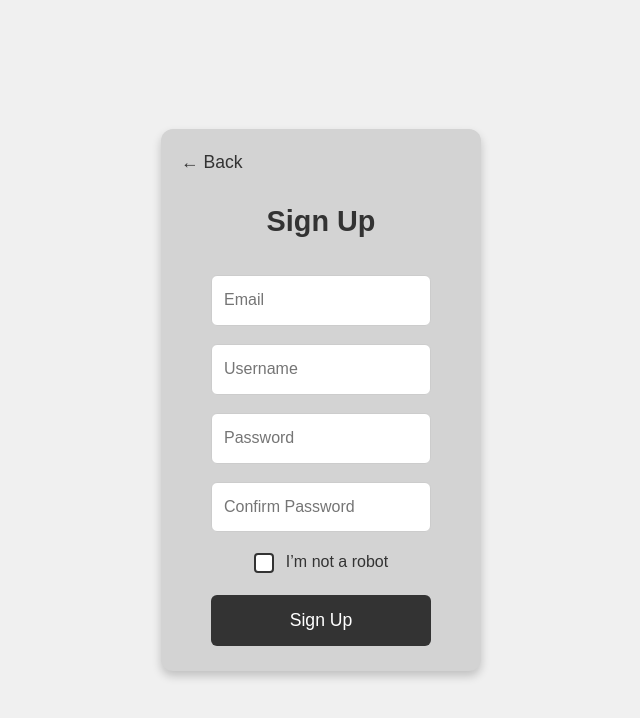
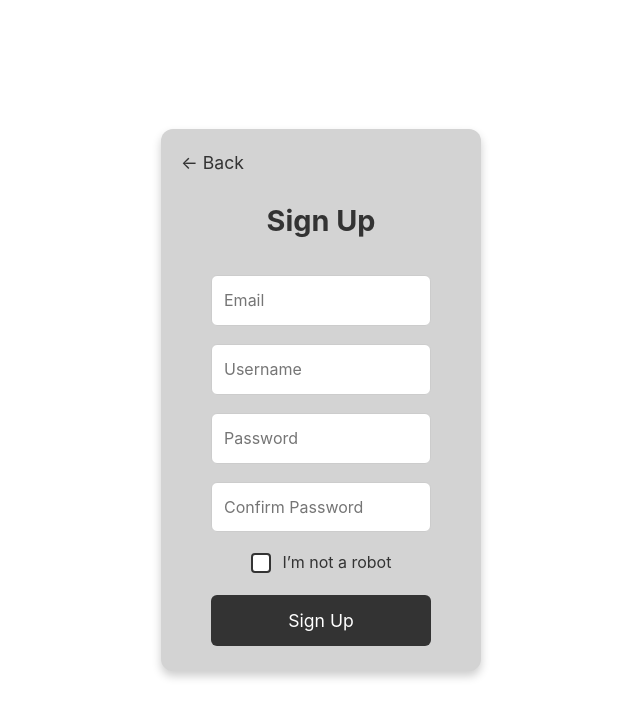
Before and after one commit to nguyenjh/CSE-110-Group-11, a React (Vite) app in the folder my-app/client/: page /signup in a window 1280 px wide. Shown: the top 718 px of the page, without its empty margins (319-959 px from the left). Built offline with nearby package versions, Linux system fonts and the light colour scheme.

Commit message:
CSS Fixes and Tests

```diff
--- a/my-app/client/package.json
+++ b/my-app/client/package.json
@@ -25,6 +25,7 @@
     "@eslint/js": "^9.13.0",
     "@testing-library/jest-dom": "^6.6.3",
     "@testing-library/react": "^16.0.1",
+    "@types/mocha": "^10.0.10",
     "@types/react": "^18.3.12",
     "@types/react-dom": "^18.3.1",
     "@vitejs/plugin-react": "^4.3.3",
--- a/my-app/client/src/css/LoginPage.css
+++ b/my-app/client/src/css/LoginPage.css
@@ -1,19 +1,9 @@
-/* General reset */
-* {
-    margin: 0;
-    padding: 0;
-    box-sizing: border-box;
-}
-
-/* Page background */
-body {
+.login-page {
     display: flex;
     justify-content: center;
     align-items: center;
-    height: 100vh;
-    background-color: #f0f0f0;
-    font-family: Arial, sans-serif;
-    font-size: 18px; /* Larger base font size */
+    min-height: 100vh; /* Ensures the container takes up full viewport height */
+    background-color: white; /* White background for the entire page */
 }
 
 /* Login container */
--- a/my-app/client/src/css/SignUp.css
+++ b/my-app/client/src/css/SignUp.css
@@ -1,19 +1,10 @@
-/* General reset */
-* {
-    margin: 0;
-    padding: 0;
-    box-sizing: border-box;
-}
-
-/* Page background */
-body {
+/* Parent container to center the signup-container */
+.signup-page {
     display: flex;
     justify-content: center;
     align-items: center;
-    height: 100vh;
-    background-color: #f0f0f0;
-    font-family: Arial, sans-serif;
-    font-size: 18px; /* Increased base font size */
+    min-height: 100vh; /* Ensures the container takes up full viewport height */
+    background-color: white; /* White background for the entire page */
 }
 
 /* Sign-up container */
@@ -63,7 +54,6 @@ body {
     background-color: white; /* Set background to white */
     color: black;
 }
-
 
 /* Error messages */
 .error {
@@ -133,6 +123,7 @@ body {
     background-color: #555;
 }
 
+/* Modal styles */
 .modal {
     position: fixed;
     top: 0;
--- a/my-app/client/src/views/LoginPage.tsx
+++ b/my-app/client/src/views/LoginPage.tsx
@@ -82,6 +82,7 @@ const LoginPage: React.FC = () => {
 
 
   return (
+    <div className="login-page">
     <div className="login-container">
       <h1>Login</h1>
       <input
@@ -121,6 +122,7 @@ const LoginPage: React.FC = () => {
 
       <p>Not registered? <Link to="/signup">Create an account</Link></p>
     </div>
+    </div>
   );
 };
 
--- a/my-app/client/src/views/SignUp.tsx
+++ b/my-app/client/src/views/SignUp.tsx
@@ -130,9 +130,8 @@ const SignUp: React.FC = () => {
     }
   };
 
-
-
   return (
+    <div className="signup-page">
       <div className="signup-container">
         <Link to="/login" className="back-button">
           &#8592; Back
@@ -196,13 +195,13 @@ const SignUp: React.FC = () => {
           <div className="modal">
             <div className="modal-content">
               <h2>Account successfully created!</h2>
-      <button onClick={() => window.location.href = '/login'}>
+              <button onClick={() => (window.location.href = '/login')}>
                 Return to Login
               </button>
             </div>
           </div>
         )}
-
+      </div>
     </div>
   );
 };
```
Also changed, not shown: 2 other files (tests, documents, lock files or other folders). Lines whose indentation alone changed are shown as unchanged.
